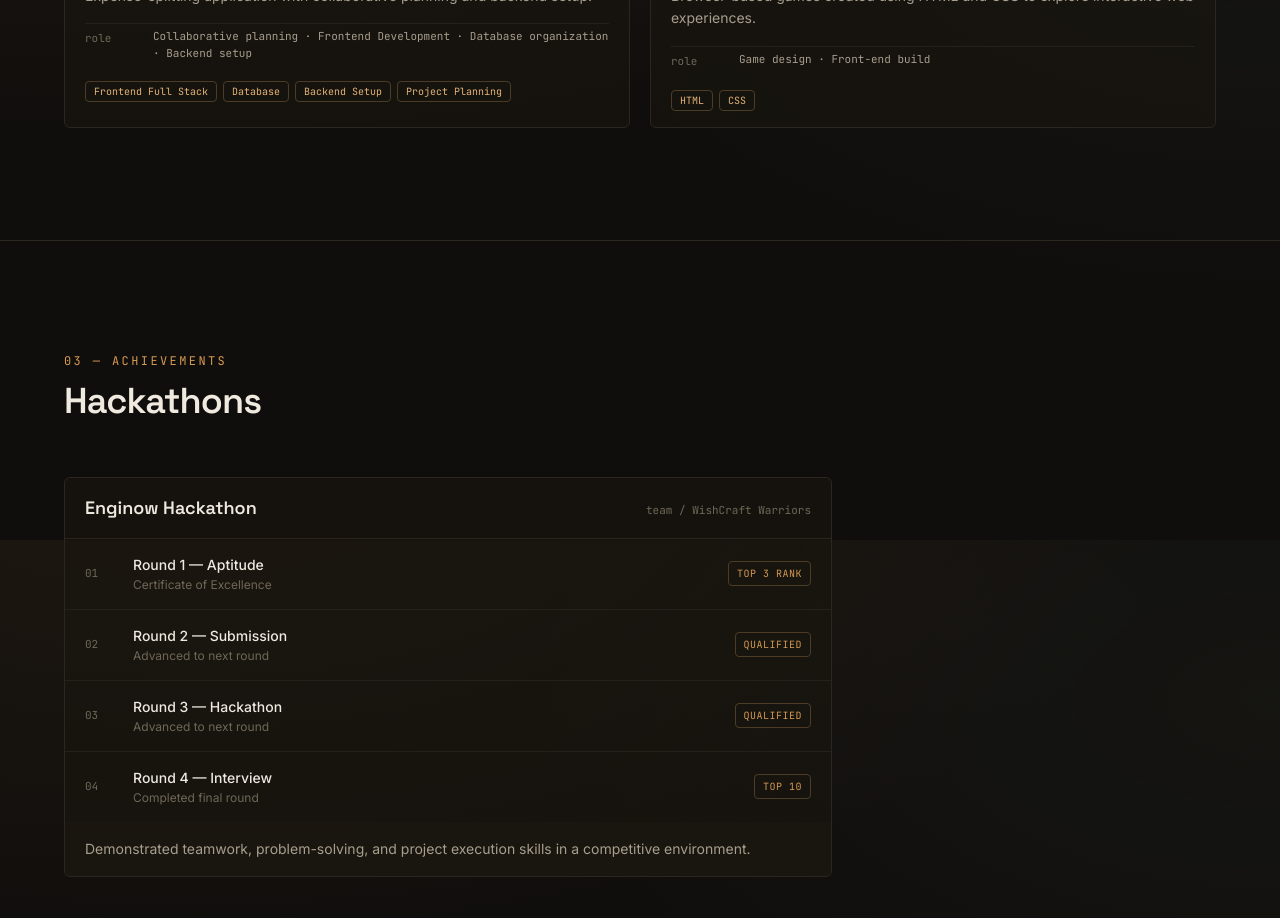
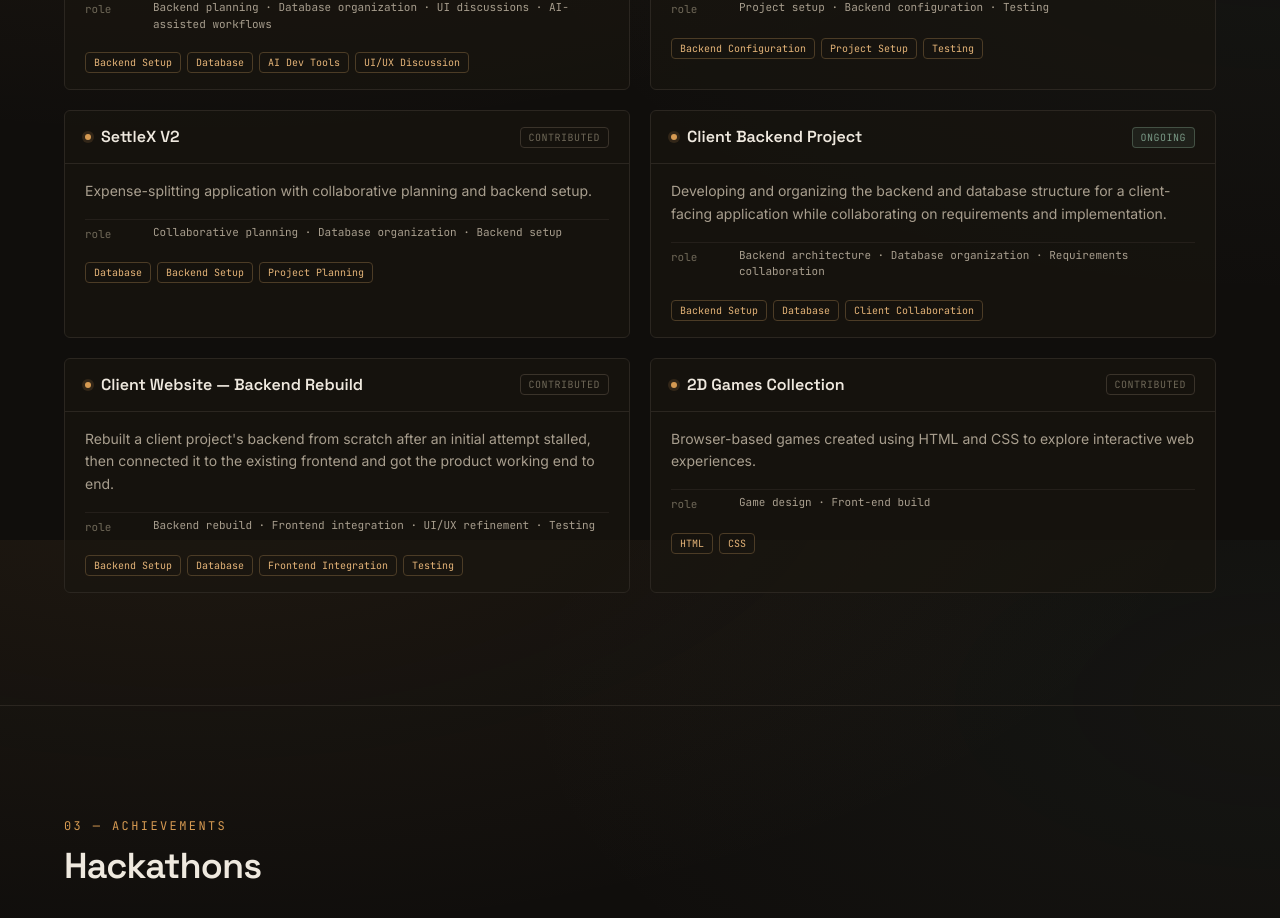
Before and after one commit to Penguin-boss/Sankeerth-Portfolio, a Next.js app: page / in a window 1280 px wide. Shown: the part 1860-2778 px from the top of the page. Built offline with nearby package versions, Linux system fonts and the light colour scheme.

Commit message:
Add files via upload

```diff
--- a/src/components/Nav.tsx
+++ b/src/components/Nav.tsx
@@ -35,7 +35,7 @@ export default function Nav() {
       <div className="max-w-6xl mx-auto px-6 sm:px-8 h-16 flex items-center justify-between">
         <a href="#top" className="font-mono text-sm text-ink tracking-tight flex items-center gap-2">
           <span className="w-1.5 h-1.5 rounded-full bg-accent schema-dot" />
-          SD
+          sankeerth.devella
         </a>
 
         <nav className="hidden md:flex items-center gap-8">
--- a/src/data/portfolio.ts
+++ b/src/data/portfolio.ts
@@ -3,20 +3,21 @@
 
 export const profile = {
   name: "Sankeerth Devella",
-  tagline: "Student Builder — Frontend Developer, Backend & Database Setup, AI-Assisted Development",
+  tagline: "Student Builder — Backend, Database Setup & Frontend Integration, AI-Assisted Development",
   location: "Hyderabad, Telangana, India",
   email: "sankeerthdevella@gmail.com",
   github: "https://github.com/Penguin-boss",
   githubHandle: "github.com/Penguin-boss",
-  linkedin: "https://www.linkedin.com/in/sankeerth-devella-730314416?utm_source=share_via&utm_content=profile&utm_medium=member_ios",
-  linkedinHandle: "https://www.linkedin.com/in/sankeerth-devella-730314416/",
+  linkedin: "https://www.linkedin.com/in/sankeerthdevella-730314416",
+  linkedinHandle: "linkedin.com/in/sankeerthdevella-730314416",
   resumeFile: "/resume.pdf",
 };
 
 export const about = {
   paragraphs: [
-    "Student builder focused on creating practical digital products through real-world projects, hackathons, and collaborative development.",
+    "Student builder focused on creating practical digital products through real-world projects, hackathons, and collaborative development — part of a small student team, WishCraft, that takes on real client web projects together.",
     "Experience spans web development with HTML and CSS, backend and database setup, UI/UX planning, and AI-assisted development workflows — taking ideas from concept to implementation across career-tech platforms, fashion applications, expense management tools, and browser-based games.",
+    "On one client project, stepped in to rebuild the backend from scratch after an initial attempt stalled, connecting it to the existing frontend and getting the product working end to end — including UI/UX refinements and testing.",
     "Currently developing and organizing the backend and database structure for an ongoing client-facing application, collaborating on requirements and implementation.",
   ],
 };
@@ -24,7 +25,7 @@ export const about = {
 export type Project = {
   id: string;
   name: string;
-  status: "Ongoing" | "Contributed" | "Individual";
+  status: "Ongoing" | "Contributed";
   description: string;
   role: string[];
   stack: string[];
@@ -37,65 +38,49 @@ export const projects: Project[] = [
     status: "Contributed",
     description:
       "Career guidance platform with resume analysis and personalized recommendations.",
-    role: [
-      "Frontend Developer",
-      "Backend planning",
-      "Database organization",
-      "UI discussions",
-      "AI-assisted workflows",
-    ],
-    stack: [
-      "Frontend Full Stack",
-      "Backend Setup",
-      "Database",
-      "AI Dev Tools",
-      "UI/UX Discussion",
-    ],
+    role: ["Backend planning", "Database organization", "UI discussions", "AI-assisted workflows"],
+    stack: ["Backend Setup", "Database", "AI Dev Tools", "UI/UX Discussion"],
   },
   {
     id: "desi-drip",
     name: "Desi-Drip",
-    status: "Individual",
+    status: "Contributed",
     description:
       "Fashion-focused application designed to help users explore styling ideas and recommendations.",
-    role: [
-      "Project setup",
-      "Frontend Developer",
-      "Backend configuration",
-      "Testing",
-    ],
-    stack: [
-      "Frontend Full Stack",
-      "Backend Configuration",
-      "Project Setup",
-      "Testing",
-    ],
+    role: ["Project setup", "Backend configuration", "Testing"],
+    stack: ["Backend Configuration", "Project Setup", "Testing"],
   },
   {
-    id: "settlex",
-    name: "SettleX",
+    id: "settlex-v2",
+    name: "SettleX V2",
+    status: "Contributed",
+    description: "Expense-splitting application with collaborative planning and backend setup.",
+    role: ["Collaborative planning", "Database organization", "Backend setup"],
+    stack: ["Database", "Backend Setup", "Project Planning"],
+  },
+  {
+    id: "client-backend",
+    name: "Client Backend Project",
+    status: "Ongoing",
+    description:
+      "Developing and organizing the backend and database structure for a client-facing application while collaborating on requirements and implementation.",
+    role: ["Backend architecture", "Database organization", "Requirements collaboration"],
+    stack: ["Backend Setup", "Database", "Client Collaboration"],
+  },
+  {
+    id: "client-backend-rescue",
+    name: "Client Website — Backend Rebuild",
     status: "Contributed",
     description:
-      "Expense-splitting application with collaborative planning and backend setup.",
-    role: [
-      "Collaborative planning",
-      "Frontend Development",
-      "Database organization",
-      "Backend setup",
-    ],
-    stack: [
-      "Frontend Full Stack",
-      "Database",
-      "Backend Setup",
-      "Project Planning",
-    ],
+      "Rebuilt a client project's backend from scratch after an initial attempt stalled, then connected it to the existing frontend and got the product working end to end.",
+    role: ["Backend rebuild", "Frontend integration", "UI/UX refinement", "Testing"],
+    stack: ["Backend Setup", "Database", "Frontend Integration", "Testing"],
   },
   {
     id: "2d-games",
     name: "2D Games Collection",
-    status: "Individual",
-    description:
-      "Browser-based games created using HTML and CSS to explore interactive web experiences.",
+    status: "Contributed",
+    description: "Browser-based games created using HTML and CSS to explore interactive web experiences.",
     role: ["Game design", "Front-end build"],
     stack: ["HTML", "CSS"],
   },
@@ -105,38 +90,18 @@ export const hackathon = {
   name: "Enginow Hackathon",
   team: "WishCraft Warriors",
   rounds: [
-    {
-      label: "Round 1 — Aptitude",
-      result: "Top 3 Rank",
-      note: "Certificate of Excellence",
-    },
-    {
-      label: "Round 2 — Submission",
-      result: "Qualified",
-      note: "Advanced to next round",
-    },
-    {
-      label: "Round 3 — Hackathon",
-      result: "Qualified",
-      note: "Advanced to next round",
-    },
-    {
-      label: "Round 4 — Interview",
-      result: "Top 10",
-      note: "Completed final round",
-    },
+    { label: "Round 1 — Aptitude", result: "Top 3 Rank", note: "Certificate of Excellence" },
+    { label: "Round 2 — Submission", result: "Qualified", note: "Advanced to next round" },
+    { label: "Round 3 — Hackathon", result: "Participated", note: "Completed final round" },
   ],
   summary:
     "Demonstrated teamwork, problem-solving, and project execution skills in a competitive environment.",
 };
 
 export const skillGroups = [
-  { label: "Web", skills: ["HTML", "CSS"] },
-  { label: "Backend", skills: ["Database Setup", "Backend Configuration"] },
-  {
-    label: "Tools",
-    skills: ["GitHub", "Firebase", "Figma", "AI Development Tools"],
-  },
+  { label: "Web", skills: ["HTML", "CSS", "Frontend Integration"] },
+  { label: "Backend", skills: ["Database Setup", "Backend Configuration", "Backend Rebuild & Debugging"] },
+  { label: "Tools", skills: ["GitHub", "Firebase", "Figma", "AI Development Tools"] },
   {
     label: "Other",
     skills: [
@@ -144,7 +109,7 @@ export const skillGroups = [
       "UI/UX Discussions",
       "Project Planning",
       "End-to-End Project Management",
-      "Resume Review",
+      "Team Collaboration",
     ],
   },
 ];
@@ -152,24 +117,31 @@ export const skillGroups = [
 export const experience = [
   {
     id: "client-backend",
-    title: "Backend & Database — Collaboration Project",
+    title: "Backend & Database — Client Project",
     period: "Ongoing",
     description:
-      "Developing and organizing the backend and database structure for an application, collaborating on requirements and implementation.",
+      "Developing and organizing the backend and database structure for a client-facing application, collaborating on requirements and implementation.",
+  },
+  {
+    id: "client-backend-rescue",
+    title: "Backend Rebuild — Client Website",
+    period: "WishCraft team project",
+    description:
+      "Stepped in to rebuild a client project's backend after an initial attempt stalled, connected it to the existing frontend, and handled UI/UX refinements and testing to get the product working end to end.",
   },
   {
     id: "hackathon",
     title: "Enginow Hackathon — WishCraft Warriors",
-    period: "Rounds 1–4",
+    period: "Rounds 1–3",
     description:
       "Top 3 rank in the Aptitude round (Certificate of Excellence), qualified through the Submission round, and completed the Hackathon round as part of a team.",
   },
   {
     id: "projects",
     title: "Independent & Collaborative Projects",
-    period: "VersaCareer AI · Desi-Drip · SettleX · 2D Games",
+    period: "VersaCareer AI · Desi-Drip · SettleX V2 · 2D Games",
     description:
-      "Contributed to frontend development, backend planning, database organization, UI/UX discussions, testing, and AI-assisted development workflows across multiple project builds.",
+      "Contributed to backend planning, database organization, UI/UX discussions, testing, and AI-assisted development workflows across multiple project builds.",
   },
 ];
 
```
Also changed, not shown: 1 other file (tests, documents, lock files or other folders).
